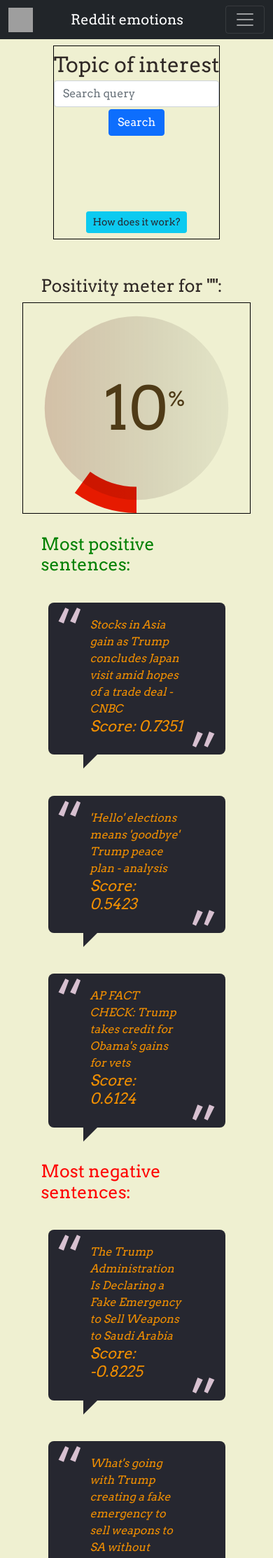
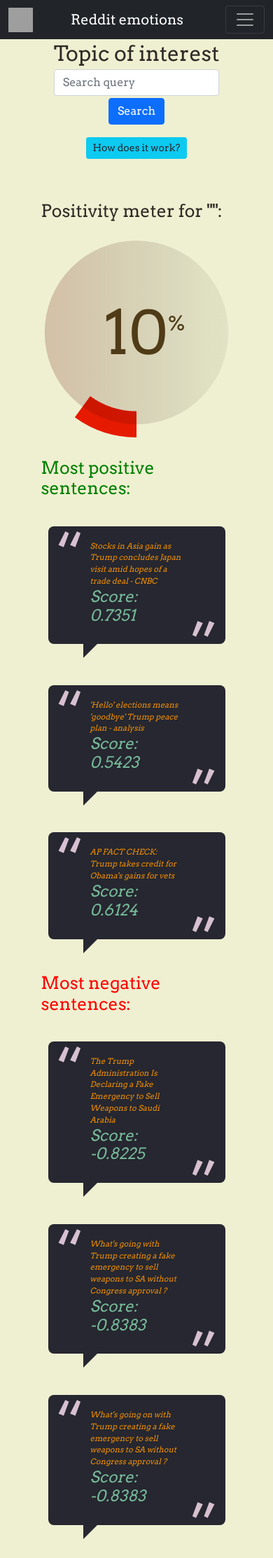
Before and after one commit to DanielHelps/Reddit-emotions, a Django app: template main/templates/main/emotion_check.html in a window 390 px wide. Shown: the top 2226 px of the page at 70% size. Run offline with Django 4.2, Linux system fonts and the light colour scheme; data comes from the database, SQL or seed files in the repository; both versions use the stored data as it was after the commit; the template is opened without the code that fills it: values that come from a table or form of the project are taken from there, most other values are stand-ins (such as "Sample title", 1, 10 or a date in 2020); parts of the project's set-up code (start-up, migrations or seed data) failed here and were passed over; some libraries are stand-ins or nearby versions; grey boxes are pictures that could not be loaded.

Commit message:
finished frontend adaptation to mobile, fixed problems with sentence scores, fixed some text locaion problems, added background credit

```diff
--- a/LoveHateGame/static/LoveHateGame/train.css
+++ b/LoveHateGame/static/LoveHateGame/train.css
@@ -57,4 +57,21 @@
     margin: 8px 0 0 20px;
     text-align: left;
     color: #262730;
+
   }
+
+  .testimonial h4 {
+    color: #77BA99;
+    font-size: 1.2em;
+  }
+
+  @media only screen and (max-width: 767px){
+    .testimonial blockquote {
+      font-size: 0.7em;
+    }
+
+    .testimonial h4 {
+      color: #77BA99;
+      font-size: 2em;
+    }
+  }
--- a/main/static/main/dial_script.js
+++ b/main/static/main/dial_script.js
@@ -2,7 +2,12 @@ $(function(){
 
 var Dial = function(container) {
   this.container = container;
-  this.size = this.container.dataset.size;
+  if (screen.width <= 767){
+    this.size = this.container.dataset.size / 1.3;
+  } else {
+    this.size = this.container.dataset.size;
+  }
+
   this.strokeWidth = this.size / 8;
   this.radius = (this.size / 2) - (this.strokeWidth / 2);
   this.value = this.container.dataset.value;
--- a/main/static/main/main_scripts.js
+++ b/main/static/main/main_scripts.js
@@ -1,4 +1,4 @@
-$(function(){
+$(document).ready(function(){
     // alert($("#search_bar").html())
 
     var windows_hash = {
@@ -15,14 +15,23 @@ $(function(){
     current_panel.addClass('active');
     var explain_pos = $("#explanation").offset().top;
     // alert($("#explanation").offset().top)
+    // $("#location").html(explain_pos)
 
     $(window).scroll(function() {
       // explain_pos = $("#explanation").offset().top
       // $("#offset_trial").html(window.innerHeight)
       // $("#offset_trial2").html(document.body.offsetHeight)
-      var y = window.pageYOffset;
+      // $("#location").html($(window).scrollTop())
+      // var y = window.pageYOffset;
+      // var screenW = screen.width
+      // alert(window.innerWidth)
+      // if (window.innerWidth <= 767 ){
+      //   var fixed_change = 65;
+      // } else {
+      //   var fixed_change = 50;
+      // }
 
-      if ((y+2 >= explain_pos) ||  (window.innerHeight + window.scrollY) >= (document.body.offsetHeight) ) {
+      if (($(window).scrollTop()+2+50 >= explain_pos) ||  (window.innerHeight + window.scrollY) >= (document.body.offsetHeight) ) {
         // alert("nicee")
         // $('#explanation').css('opacity') = '1';;
         $("#explanation").addClass('appear');
--- a/main/static/main/style.css
+++ b/main/static/main/style.css
@@ -1,6 +1,6 @@
-/* html{
-  min-height: 10000px;
-} */
+html{
+  scroll-padding-top: 50px;
+}
 
 *{
     margin:0;
@@ -59,7 +59,7 @@ body{
 
   .grid-container > .search-item {
     /* background-color: rgba(255, 255, 255, 1); */
-    border: 1px solid black;
+    /* border: 1px solid black; */
     grid-column-start: 3;
     text-align: center;
 
@@ -89,7 +89,7 @@ body{
   .grid-container > .centralized-item {
     grid-column: 3 / 4;
     /* background-color: rgba(255, 255, 255, 1); */
-    border: 1px solid black;
+    /* border: 1px solid black; */
     text-align: center;
     /* padding: 0.5vh 0; */
     width: auto;
@@ -100,8 +100,8 @@ body{
   }
 
   .grid-container > .grid-item {
-    background-color: rgba(255, 255, 255, 1);
-    border: 1px solid black;
+    /* background-color: rgba(255, 255, 255, 1);
+    border: 1px solid black; */
     text-align: center;
     /* padding: 10px 10px; */
     /* width: auto; */
@@ -127,6 +127,9 @@ body{
     background-color: rgba(255, 255, 255, 1);
     border: 1px solid black;
     text-align: center;
+
+
+
     /* padding: 10px 0; */
     /* width: auto; */
     opacity: 0;
@@ -137,6 +140,7 @@ body{
     justify-self: stretch;
     flex-basis: 100%; */
   }
+
 
 #dial{
     /* max-width: 80px; */
@@ -205,6 +209,13 @@ body{
   margin: 1vh auto;
 }
 
+#explain_anchor{
+    display: block;
+    height: 50px;
+    margin-top: -50px;
+    visibility: hidden;
+}
+
 @keyframes comein_left {
     from {transform: translateX(-10em);
         opacity: 0%
@@ -246,9 +257,10 @@ body{
 }
 
 @media only screen and (max-width: 767px){
-  /* phones */
+
+
   body{
-      padding-top: 65px;
+      /* padding-top: 65px; */
       color: #302926;
       /* color: #d86328; */
       background-image:
@@ -292,6 +304,7 @@ body{
   .grid-container > .grid-explain {
     grid-row: 5;
     grid-column: 3 / 4;
+
     background-color: rgba(255, 255, 255, 1);
     border: 1px solid black;
     text-align: center;
@@ -312,5 +325,4 @@ body{
     margin: 1vh auto;
   }
 
-
 }
--- a/main/templates/main/home.html
+++ b/main/templates/main/home.html
@@ -8,6 +8,7 @@
 {% load crispy_forms_tags %}
 
 {% block content %}
+
     <!-- {% comment %} <form method="GET" action="/" class="form-group">
         {% csrf_token %}
         <div class="input-group mb-3">
@@ -30,11 +31,10 @@
                         <!-- {% comment %} <button name="search_but" value="clicked" class="btn btn-outline-success my-2 my-sm-0" type="submit">Search</button> {% endcomment %} -->
                         <button name="search_but" value="clicked" type="submit" formaction="/" class="btn btn-primary mb-2 btnFetch">Search</button>
                     </form>
-                    <br>
-                    <br>
+
                     <!-- <span style="font-size: 20px;">How does it work?</span>   -->
                     <span id="explain_button">
-                        <button type="button" class="btn btn-info btn-sm"><a href="#explanation">How does it work?</a></button>
+                        <button type="button" class="btn btn-info btn-sm"><a href="#explanation" id="explain_button">How does it work?</a></button>
                     </span>
                 </span>
             </div>
@@ -87,6 +87,10 @@
                 I will also add more benefits to registered users, that will apply retroactively, so registering
                 now can actually benefit you in the future :)
             </p>
+            <h2>Nice background! where is it from?</h2>
+            <p>
+                Thanks! Credit to the background goes to redditor <a href="https://www.reddit.com/user/drusinow2/">@drusinow2</a> who created it.
+            </p>
             <h2>Is this an open-source project?</h2>
             <p>
                 Yes, this is an open source project. I uploaded the entire code to Github, so feel free to use
--- a/main/templates/main/search_requests.html
+++ b/main/templates/main/search_requests.html
@@ -12,6 +12,7 @@
 {% if logged_in is True %}
 
         <ol class="list-group list-group-numbered">
+            <br>
             Hello {{username}}, these are your previous searches:
             {% for search in searches %}
 
--- a/main/views.py
+++ b/main/views.py
@@ -25,6 +25,7 @@ def check_today_training():
 def get_pos_neg_sens(search: SearchQ):
         all_sens = search.most_positive.all() | search.most_negative.all()
         sorted_sens = sorted(all_sens, key=lambda tup: tup.sentence_score, reverse=True)
+        sorted_sens[3:6] = sorted_sens[3:6][::-1]
         return sorted_sens
 
 
@@ -73,12 +74,12 @@ def emotion_check_view(request, query, id):
 
         for sentence in most_positive:
                 if len(search_obj.most_positive.all()) < 3:
-                        sen = Sentence(sentence=sentence[0], sentence_score=sentence[1])
+                        sen = Sentence(sentence=sentence[0], sentence_score=round(sentence[1],2))
                         sen.save()
                         search_obj.most_positive.add(sen)
         for sentence in most_negative:
                 if len(search_obj.most_negative.all()) < 3:
-                        sen = Sentence(sentence=sentence[0], sentence_score=sentence[1])
+                        sen = Sentence(sentence=sentence[0], sentence_score=round(sentence[1],2))
                         sen.save()
                         search_obj.most_negative.add(sen)
 
```
Also changed, not shown: db.sqlite3.
